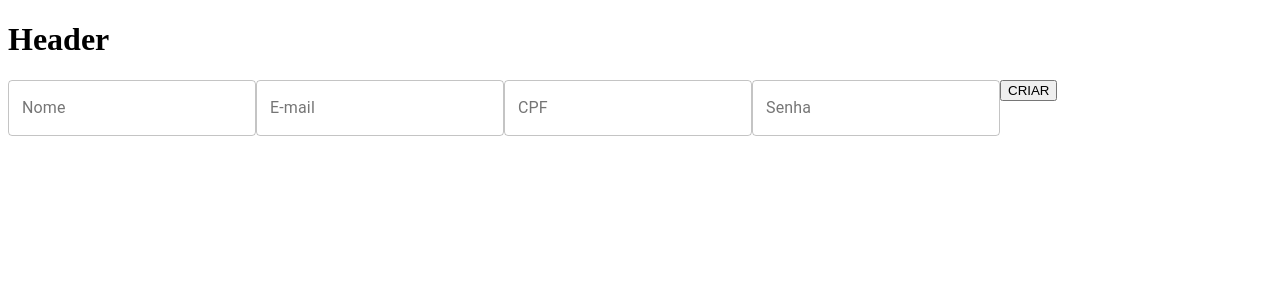
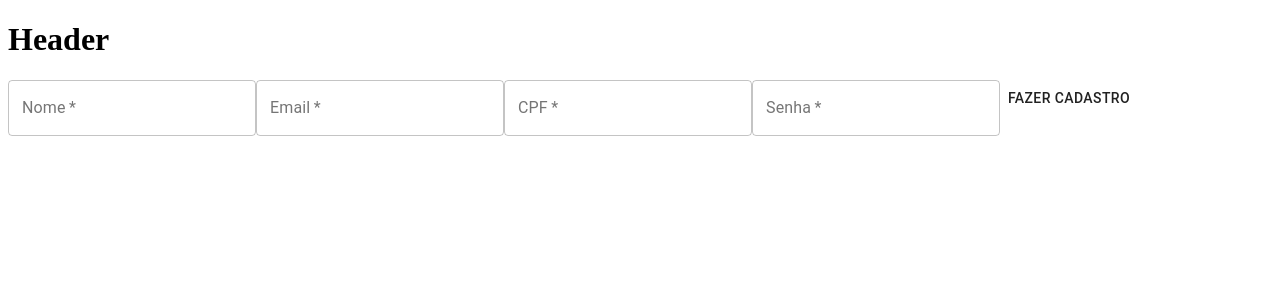
Before and after one commit to future4code/Vaughan-labe-food5, a React (Create React App) app: page /cadastro in a window 1280 px wide. Shown: the top 300 px of the page. Built offline with nearby package versions, Linux system fonts and the light colour scheme.

Commit message:
signup funcionando

```diff
--- a/src/hooks/useForm.js
+++ b/src/hooks/useForm.js
@@ -1,18 +1,19 @@
-import {useState} from 'react';
+import { useState } from "react";
 
-const useForm = (initialState) =>{
-    const [form, setForm] = useState(initialState)
+ const useForm = (initialState) => {
+  const [form, setForm] = useState(initialState);
 
-    const handleInputChange = (event) => {
-        const {value, name} = event.target
-        setForm({...form, [name]: value})
-    }
+  const onChangeForm = (event) => {
+    const { name, value } = event.target;
+    setForm({ ...form, [name]: value });
+  };
 
-    const clear = () => {
-        setForm(initialState)
-    }
 
-    return [form, handleInputChange, clear]
-}
+  const cleanFields = () => {
+   setForm(initialState)
+  }
+
+  return { form, onChangeForm, cleanFields };
+};
 
 export default useForm;
--- a/src/pages/signuppage/SignupPage.js
+++ b/src/pages/signuppage/SignupPage.js
@@ -1,67 +1,80 @@
-import React, {useState} from 'react';
+import React, { useState } from "react";
 // import { Box } from '@material-ui/core'
-import { TextField } from '@material-ui/core'
-import axios from "axios"
-import { BASE_URL } from '../../constants/urls';
-import { useNavigate } from 'react-router-dom';
-
+import { TextField } from "@material-ui/core";
+import { Button } from "@material-ui/core";
+import axios from "axios";
+import { BASE_URL } from "../../constants/urls";
+import { useNavigate } from "react-router-dom";
+import useForm from "../../hooks/useForm";
+import { goToFeed } from "../../router/Coordinator";
 
 const SignupPage = () => {
+  const navigate = useNavigate();
+  const { form, onChangeForm } = useForm({
+    name: "",
+    email: "",
+    cpf: "",
+    password: "",
+  });
 
-    const history = useNavigate
-    const [name, setname] = useState("")
-    const [email, setEmail] = useState("")
-    const [cpf, setCpf] = useState("")
-    const [password, setPassword] = useState("")
-
-
-    const onChangeName = (event) => {
-        setname(event.target.value)
-    }
-    const onChangeEmail = (event) => {
-        setEmail(event.target.value)
-    }
-    const onChangeCpf = (event) => {
-        setCpf(event.target.value)
-    }
-    const onChangePassword = (event) => {
-        setPassword(event.target.value)
-    }
-
-    const onSubmitSignUp = () => {
-        console.log(name,email,cpf,password)
-        const body = {
-            name: name,
-            email:email,
-            cpf: cpf,
-            password: password
-        }
-        axios.post(`${BASE_URL}/signup`, body)
+  const onSubmitSignUp = (event) => {
+    event.preventDefault();
+    axios
+      .post(`${BASE_URL}/signup`, form)
       .then((response) => {
-        console.log('Deu certo:',response.data.token)
-        localStorage.setItem('token',response.data.token)
-            history('/signup')
-
+          alert("Cadastro realizado com sucesso! Peça seu pedido!")
+        console.log("Deu certo:", response.data.token);
+        localStorage.setItem("token", response.data.token);
+        goToFeed(navigate);
       })
       .catch((error) => {
-            console.log('Deu errado:',error.response.data.message)
-        })
-    }
-
+        console.log("Deu errado:", error.response.data.message);
+      });
+  };
 
   return (
-        <form >
-
-        <TextField id="outlined-basic" label="Nome" variant="outlined" value={name} onChange={onChangeName}/>
-        <TextField id="outlined-basic" label="E-mail" variant="outlined" value={email} onChange={onChangeEmail}/>
-        <TextField id="outlined-basic" label="CPF" variant="outlined" value={cpf} onChange={onChangeCpf}/>
-        <TextField id="outlined-basic" label="Senha" variant="outlined" value={password} onChange={onChangePassword}/>
+    <form onSubmit={onSubmitSignUp}>
+      <TextField
+        name={"name"}
+        id="outlined-basic"
+        label="Nome"
+        variant="outlined"
+        value={form.name}
+        onChange={onChangeForm}
+        required
+      />
+      <TextField
+        name={"email"}
+        id="outlined-basic"
+        label="Email"
+        variant="outlined"
+        value={form.email}
+        onChange={onChangeForm}
+        required
+      />
+      <TextField
+        name={"cpf"}
+        id="outlined-basic"
+        label="CPF"
+        variant="outlined"
+        value={form.cpf}
+        onChange={onChangeForm}
+        required
+      />
+      <TextField
+        name={"password"}
+        id="outlined-basic"
+        label="Senha"
+        variant="outlined"
+        value={form.password}
+        onChange={onChangeForm}
+        required
+      />
       {/* <TextField id="outlined-basic" label="Confirmar Senha" variant="outlined" value={Confirmpassword} onChange={onChangePassword}/> */}
 
-
-            <button onClick={onSubmitSignUp}>CRIAR</button>
+      <Button type="submit">Fazer Cadastro</Button>
     </form>
   );
-}
+};
 
 export default SignupPage;
```
Also changed, not shown: src/hooks/useProtectedPage.js (added). Lines whose indentation alone changed are shown as unchanged.
